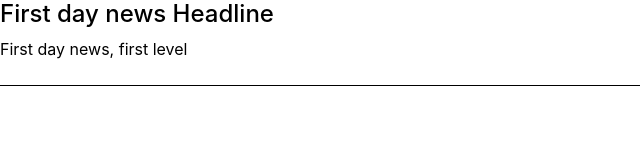
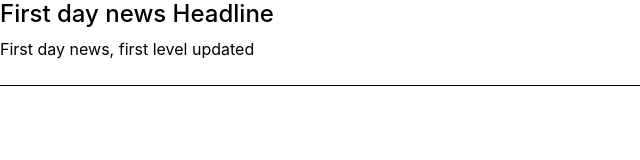
Before and after one commit to MarkSaravi/zoomable-documents, a React (Create React App) app: page /news/1 in a window 1280 px wide. Shown: the top 160 px of the page, without its empty margins (0-640 px from the left). Built offline with nearby package versions, Linux system fonts and the light colour scheme.

Commit message:
adding new level

```diff
--- a/src/data/news2.ts
+++ b/src/data/news2.ts
@@ -1,7 +1,40 @@
 /* eslint-disable import/extensions */
 
+import { FIRST_SENTENCE_ID } from '../models/constants';
 import { Sentences } from '../models/types';
 import news1 from './news1';
+
+const new1Updates: Sentences = [
+    {
+        id: 'C-01-00-00',
+        positions: {
+            0: {
+                after: FIRST_SENTENCE_ID,
+            },
+        },
+        content: 'First day news, first level updated',
+    },
+    {
+        id: 'C-01-00-01',
+        positions: {
+            1: {
+                after: FIRST_SENTENCE_ID,
+            },
+        },
+        content: 'First day news, first level updated with more details',
+    },
+    {
+        id: 'C-01-00-02',
+        positions: {
+            2: {
+                after: FIRST_SENTENCE_ID,
+            },
+        },
+        content: 'First day news, first level updated with more, more details',
+    },
+];
+
+news1[1].content = new1Updates;
 
 export const newsUpdates: Sentences = [
     ...news1,
```
